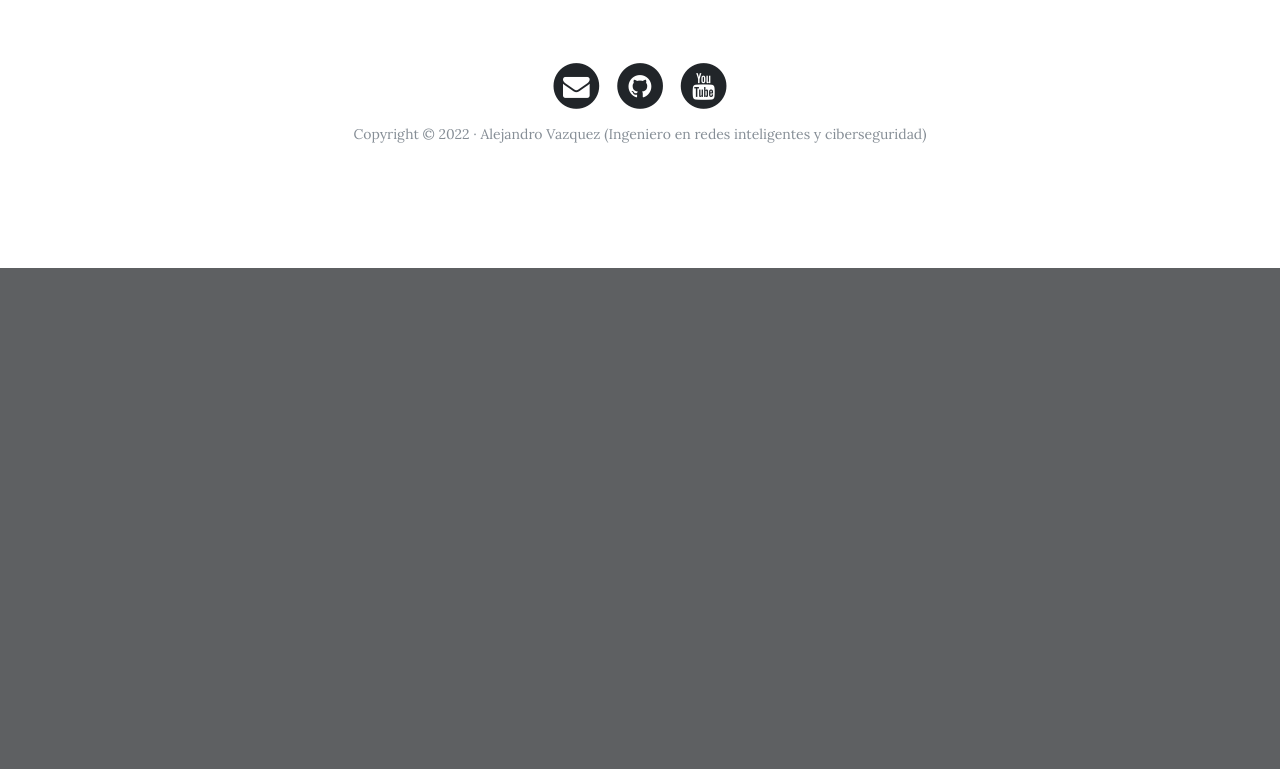
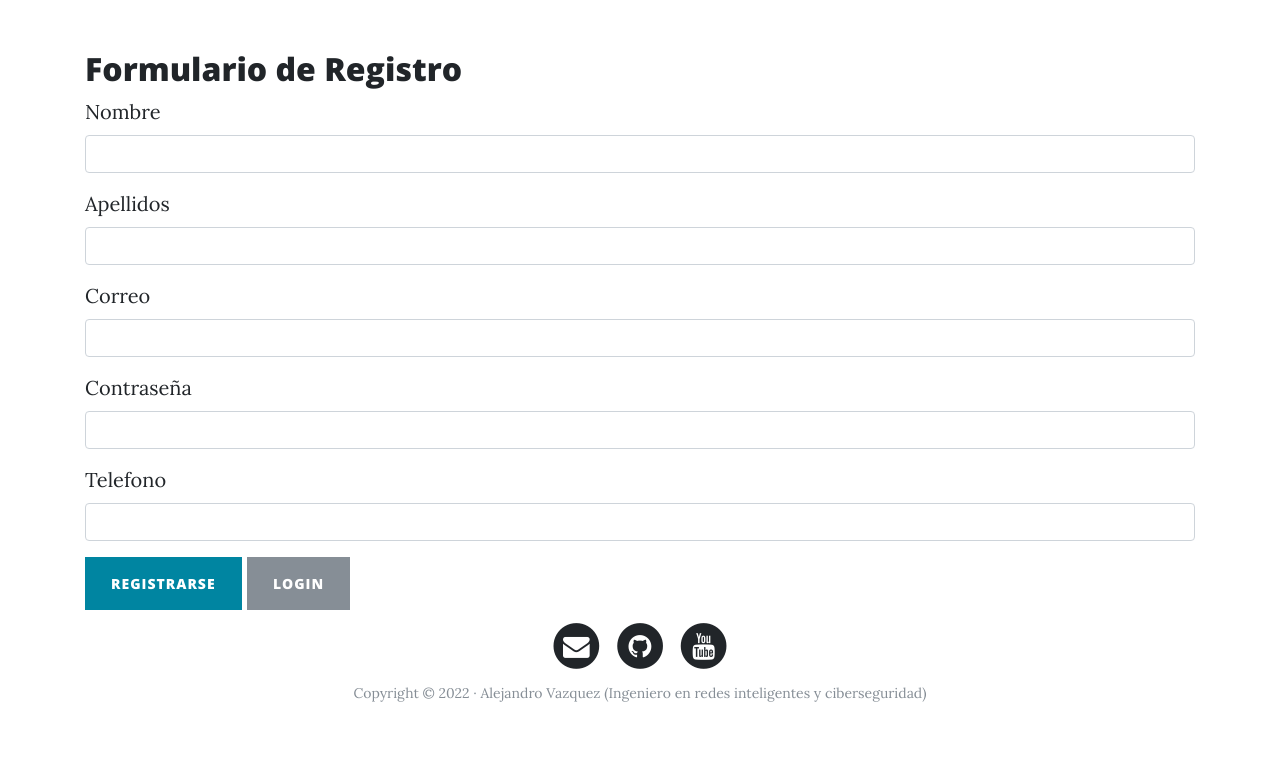
Before and after one commit to Aleets/Web-Personal-con-Flask, a Flask app: page /auth/register in a window 1280 px wide. Shown: the part 532-1301 px from the top of the page. Before the commit the page ends 800 px from the top, so only its background shows below. Run offline with Flask 2, Linux system fonts and the light colour scheme; some libraries are stand-ins or nearby versions.

Commit message:
Parte una acabada

```diff
--- a/appy.py
+++ b/appy.py
@@ -68,5 +68,9 @@ def welcome():
 
     return render_template('admin/index.html', user_access = access)
 
+@app.errorhandler(404)
+def page_error_not_found(e):
+    return render_template('error/404.html'), 404
+
 if __name__ == '__main__':
     app.run(debug=True)
--- a/templates/auth/login.html
+++ b/templates/auth/login.html
@@ -21,7 +21,7 @@
               <input type="password" class="form-control" id="password" name="password">
             </div>
             <button type="submit" class="btn btn-primary">Ingresar</button>
-            <a href="{{ url_for('register') }}" class="btn btn-secondary"> Register</a>
+            <a href="{{ url_for('register') }}" class="btn btn-secondary"> Register </a>
           </form>
     </div>
 
--- a/templates/auth/register.html
+++ b/templates/auth/register.html
@@ -5,3 +5,33 @@
 {% block header_title %} Auhtentication {% endblock %}
 
 {% block header_sub %} Register {% endblock %}
+
+{% block content %}
+<div class="container">
+    <h2> Formulario de Registro</h2>
+    <form action="">
+        <div class="form-group">
+            <label for="name">Nombre</label>
+            <input type="text" class="form-control" id="name" name="name">
+          </div>
+        <div class="form-group">
+            <label for="last_name">Apellidos</label>
+            <input type="text" class="form-control" id="last_name" name="last_name">
+        </div>
+        <div class="form-group">
+            <label for="email">Correo</label>
+            <input type="email" class="form-control" id="email" name="email">
+        </div>
+        <div class="form-group">
+            <label for="pass">Contraseña</label>
+            <input type="password" class="form-control" id="pass" name="pass">
+        </div>
+        <div class="form-group">
+            <label for="phone">Telefono</label>
+            <input type="number" class="form-control" id="phone" name="phone">
+        </div>
+        <button type="submit" class="btn btn-primary">Registrarse</button>
+         <a type="button" class="btn btn-secondary" href="{{ url_for('login') }}">Login</a>
+    </form>
+</div>
+{% endblock %}
```
Also changed, not shown: templates/error/404.html (added, +11 -0 lines).
